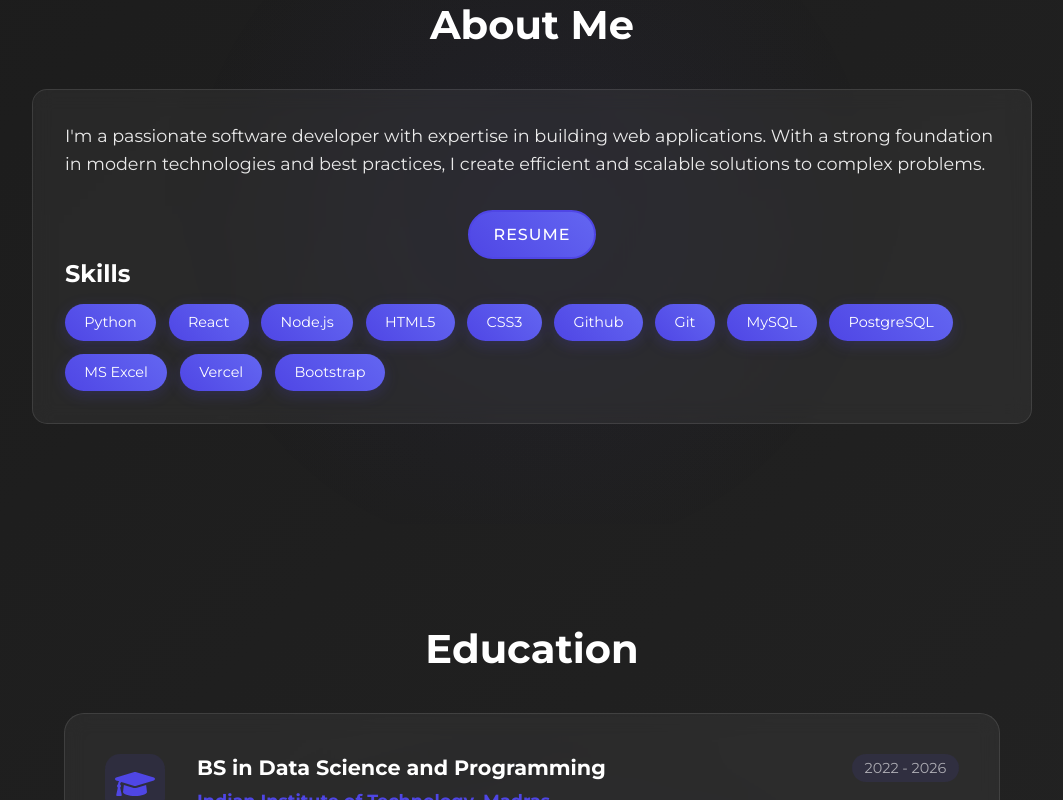
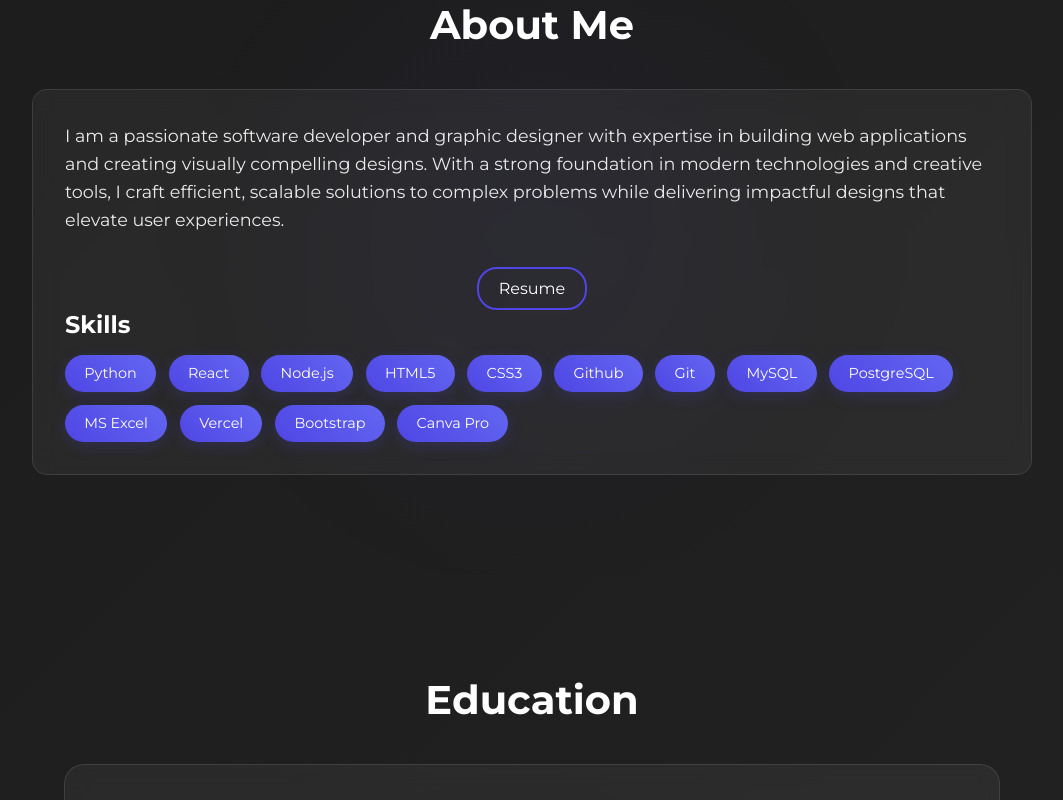
Before and after one commit to 22f3002362/portfolio, a React (Vite) app: page / in a window 1280 px wide. Shown: the part 900-1700 px from the top of the page, without its empty margins (108-1171 px from the left). Built offline with nearby package versions, Linux system fonts and the light colour scheme.

Commit message:
experience updated

```diff
--- a/package.json
+++ b/package.json
@@ -10,6 +10,7 @@
     "preview": "vite preview"
   },
   "dependencies": {
+    "emailjs-com": "^3.2.0",
     "react": "^18.3.1",
     "react-dom": "^18.3.1",
     "react-icons": "^5.0.1",
--- a/src/Components/About.css
+++ b/src/Components/About.css
@@ -58,3 +58,19 @@
     transform: translateY(0);
   }
 }
+
+.btn-outline {
+  border: 2px solid #4f46e5; /* Purple border */
+  background-color: transparent; /* Transparent background */
+  color: white; /* Text color matches the border */
+  padding: 10px 20px; /* Add some padding for better appearance */
+  border-radius: 20px; /* Optional: Slightly rounded corners */
+  font-size: 16px; /* Adjust font size */
+  cursor: pointer; /* Pointer cursor on hover */
+  text-decoration: none;
+}
+
+.btn-outline:hover {
+  background-color: #4f46e5; /* Purple background on hover */
+  color: white; /* White text on hover */
+}
--- a/src/Components/About.jsx
+++ b/src/Components/About.jsx
@@ -7,20 +7,29 @@ function About() {
       <div className="about-content">
         <div className="about-text animate-on-scroll">
           <p>
-            I'm a passionate software developer with expertise in building web
-            applications. With a strong foundation in modern technologies and
-            best practices, I create efficient and scalable solutions to complex
-            problems.
+            I am a passionate software developer and graphic designer with
+            expertise in building web applications and creating visually
+            compelling designs. With a strong foundation in modern technologies
+            and creative tools, I craft efficient, scalable solutions to complex
+            problems while delivering impactful designs that elevate user
+            experiences.
           </p>
           <div className="hero-buttons fade-in">
-            <a href="https://drive.google.com/file/d/1xOt3cw6AJpU8drtTlkcOaVnfjWvpo6e4/view?usp=drive_link" className="btn btn-outline" target="_blank" rel="noopener noreferrer">
+            <a
+              href="https://drive.google.com/file/d/1xOt3cw6AJpU8drtTlkcOaVnfjWvpo6e4/view?usp=drive_link"
+              className="btn-outline"
+              target="_blank"
+              rel="noopener noreferrer"
+            >
               Resume
             </a>
           </div>
           <div className="skills">
             <h3>Skills</h3>
             <div className="skill-tags">
-              <span style={{ "--delay": "0s" }} color="green">Python</span>
+              <span style={{ "--delay": "0s" }} color="green">
+                Python
+              </span>
               <span style={{ "--delay": "0.1s" }}>React</span>
               <span style={{ "--delay": "0.2s" }}>Node.js</span>
               <span style={{ "--delay": "0.3s" }}>HTML5</span>
@@ -32,6 +41,7 @@ function About() {
               <span style={{ "--delay": "0.9s" }}>MS Excel</span>
               <span style={{ "--delay": "1.0s" }}>Vercel</span>
               <span style={{ "--delay": "1.1s" }}>Bootstrap</span>
+              <span style={{ "--delay": "1.2s" }}>Canva Pro</span>
             </div>
           </div>
         </div>
--- a/src/Components/Contact.jsx
+++ b/src/Components/Contact.jsx
@@ -1,12 +1,39 @@
+import React, { useState } from "react";
 import "./Contact.css";
-import { FaLinkedin, FaGithub } from "react-icons/fa"; // Font Awesome React icons
+import emailjs from "emailjs-com";
 
 function Contact() {
+  const [statusMessage, setStatusMessage] = useState("");
+
+  const sendEmail = (e) => {
+    e.preventDefault(); // Prevent default form submission
+
+    emailjs
+      .sendForm(
+        "service_ctf9hsp", // Replace with your EmailJS Service ID
+        "template_hnn4qie", // Replace with your EmailJS Template ID
+        e.target,
+        "97xYOh7OR28cD3WFv" // Replace with your EmailJS User ID (or public key)
+      )
+      .then(
+        (response) => {
+          setStatusMessage("Message sent successfully!");
+          console.log("Email sent successfully:", response.status, response.text);
+        },
+        (error) => {
+          setStatusMessage("Failed to send the message. Please try again.");
+          console.error("Error sending email:", error);
+        }
+      );
+
+    e.target.reset(); // Reset the form fields after submission
+  };
+
   return (
     <section id="contact" className="contact">
       <h2 className="section-title">Contact Me</h2>
       <div className="contact-content">
-        <form className="contact-form">
+        <form className="contact-form" onSubmit={sendEmail}>
           <div className="form-group">
             <label htmlFor="name">Name</label>
             <input type="text" id="name" name="name" required />
@@ -22,15 +49,14 @@ function Contact() {
           <button type="submit" className="btn">
             Send Message
           </button>
+          {statusMessage && <p className="status-message">{statusMessage}</p>}
         </form>
 
         <div className="contact-info">
           <h3>Connect with me</h3>
-          <p>
-            Feel free to reach out for collaborations or just a friendly hello
-          </p>
+          <p>Feel free to reach out for collaborations or just a friendly hello</p>
           <div className="contact-links">
-            <a href="tel:+918709186793"> Call Me </a>
+            <a href="tel:+918709186793">Call Me</a>
             <a href="mailto:akarshg5317@gmail.com">akarshg5317@gmail.com</a>
             <a href="mailto:22f3002362@ds.study.iitm.ac.in">
               22f3002362@ds.study.iitm.ac.in
--- a/src/Components/Experience.jsx
+++ b/src/Components/Experience.jsx
@@ -2,14 +2,14 @@ import './Experience.css'
 
 function Experience() {
   const experiences = [
+    {
+      title: "Brand Ambassador",
+      company: "Go-Dutch",
+      period: "Jul'21 - Aug'21",
+      description: "Generated Customers for their application"
+    },
     // {
-    //   title: "Senior Developer",
-    //   company: "Tech Corp",
-    //   period: "2020 - Present",
-    //   description: "Led development of multiple web applications using React and Node.js"
-    // },
-    // {
-    //   title: "Web Developer",
+    //   title: ".....",
     //   company: "Digital Agency",
     //   period: "2018 - 2020",
     //   description: "Developed responsive websites and maintained client relationships"
--- a/src/Components/Hero.jsx
+++ b/src/Components/Hero.jsx
@@ -9,7 +9,7 @@ function Hero() {
     const options = {
       strings: [
         'Web Developer',
-        'Programmer',
+        'Programmar',
         'Graphic Designer',
       ],
       typeSpeed: 50,
--- a/src/Components/Navbar.css
+++ b/src/Components/Navbar.css
@@ -8,9 +8,9 @@
   justify-content: space-between;
   align-items: center;
   padding: 1rem 2rem;
-  background: rgba(255, 255, 255, 0.05); /* Dark background for better visibility */
+  background: rgba(255, 255, 255, 0.05);
   backdrop-filter: blur(10px);
-  border-bottom: 1px solid rgba(255, 255, 255, 0.1);
+
   z-index: 1000;
 }
 
--- a/src/Components/Navbar.jsx
+++ b/src/Components/Navbar.jsx
@@ -5,12 +5,18 @@ function Navbar() {
   const [isMenuOpen, setIsMenuOpen] = useState(false);
 
   const handleLinkClick = () => {
-    setIsMenuOpen(false);
+    setIsMenuOpen(false); // Close menu on link click
   };
 
   return (
     <nav className="navbar">
       <div className="nav-brand">Akarsh Gupta</div>
+      <button
+        className="menu-btn"
+        onClick={() => setIsMenuOpen(!isMenuOpen)}
+      >
+        {isMenuOpen ? '✕' : '☰'}
+      </button>
       <div className={`nav-links ${isMenuOpen ? 'active' : ''}`}>
         <a href="#home" onClick={handleLinkClick}>Home</a>
         <a href="#about" onClick={handleLinkClick}>About</a>
@@ -18,12 +24,6 @@ function Navbar() {
         <a href="#projects" onClick={handleLinkClick}>Projects</a>
         <a href="#contact" onClick={handleLinkClick}>Contact</a>
       </div>
-      <button
-        className="menu-btn"
-        onClick={() => setIsMenuOpen(!isMenuOpen)}
-      >
-        {isMenuOpen ? '✕' : '☰'}
-      </button>
     </nav>
   );
 }
--- a/src/Components/Projects.jsx
+++ b/src/Components/Projects.jsx
@@ -8,11 +8,11 @@ function Projects() {
     {
       title: "Personal Portfolio",
       description: "A fully Responsive personal Portfolio Website using ReactJS and Javascript",
-      technologies: ["React", "Javascript", "Vite"],
+      technologies: ["ReactJS", "Javascript", "Vite"],
       link: "https://demo-portfolio-lac.vercel.app"
     },
     {
-      title: "College Society Website",
+      title: "IRIS Society Website",
       description: "A fully responsive frontend webpage for IRIS Photography Society whcih comes under the domain of IITM BS Degree",
       technologies: ["ReactJS", "Vercel", "Javascript","CSS"],
       link: "https://iris-iitm.vercel.app"
```
Also changed, not shown: src/Components/Achievements.jsx (+4 -4 lines), 1 other file (tests, documents, lock files or other folders).
